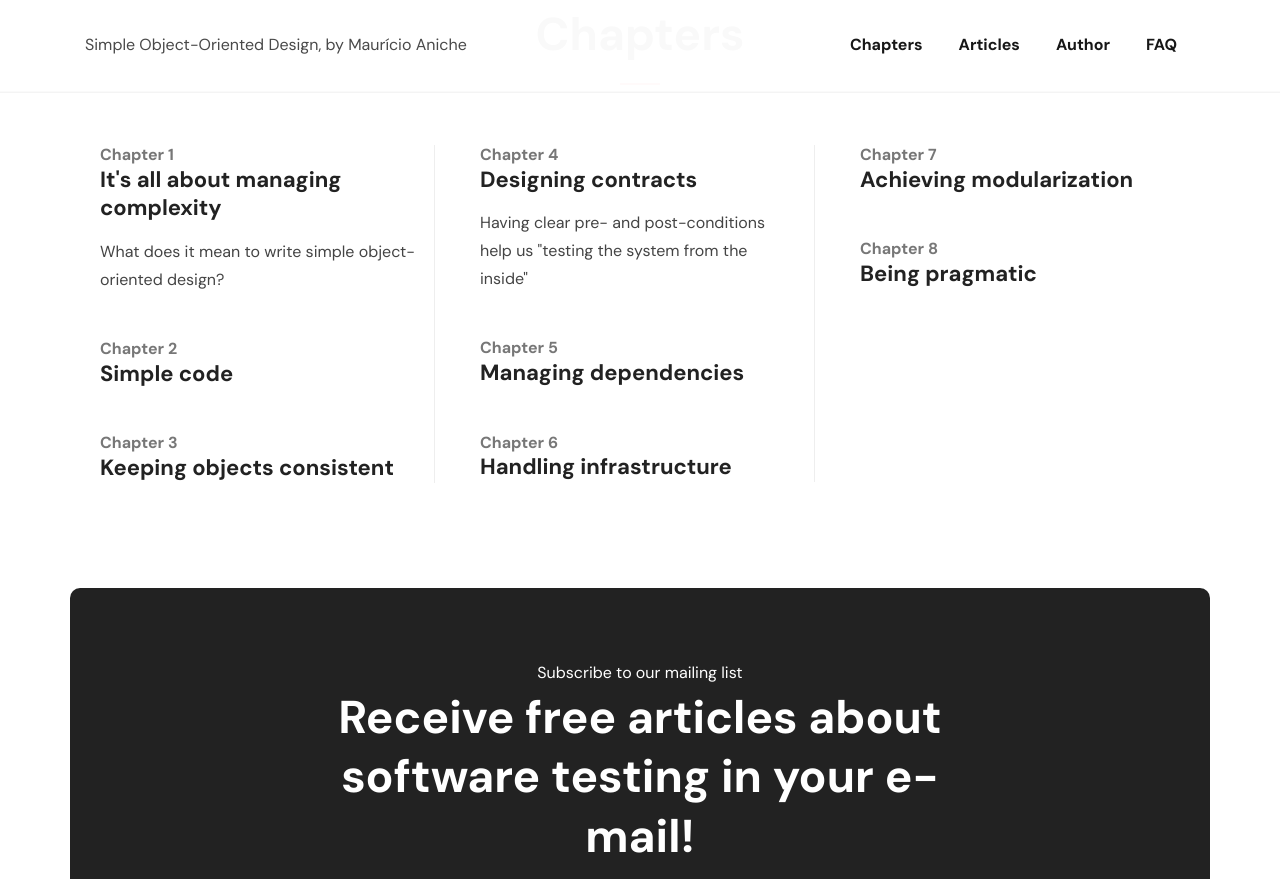
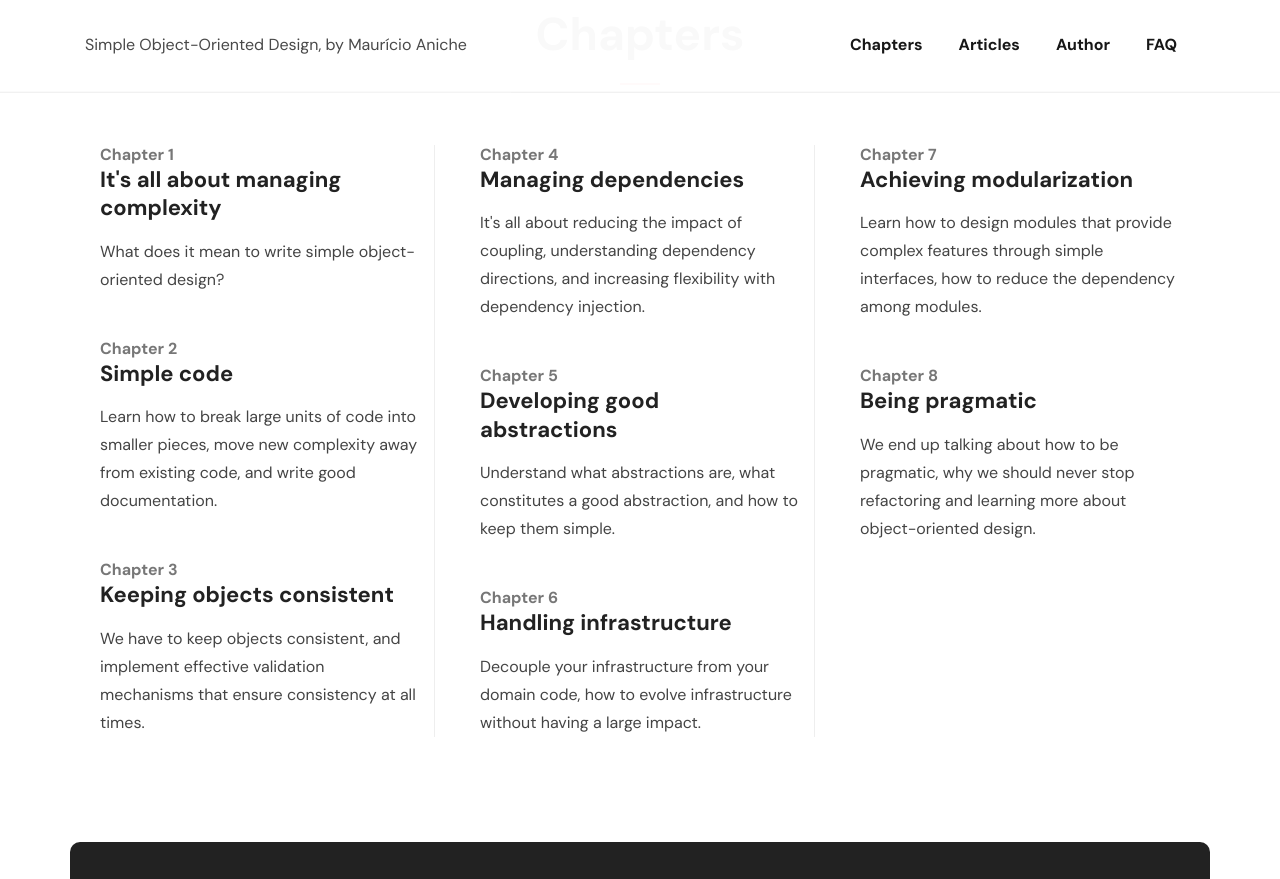
Before and after one commit to simple-object-oriented-design/website, a Jekyll site: the page built from index.html, in a window 1280 px wide and 1400 px high, scrolled down 839 px, cut to the strip 0-879 px from the top of the window. Built offline with Jekyll 4.4.1, drawn with Linux system fonts in a browser that asks for light colours; comment, search, counter and statistics services are not loaded; some of the changed text lies outside the part shown.

Commit message:
more improvements

```diff
--- a/_includes/footer.html
+++ b/_includes/footer.html
@@ -3,8 +3,8 @@
 		<div class="row">
 			<div class="col-lg-4 mr-auto col-sm-6 col-md-12">
 				<div class="widget footer-widget mb-5 mb-lg-0">
-					<h5 class="widget-title">Effective Software Testing</h5>
-					<p class="mt-3">Learn how to write tests in an effective and systematic manner!</p>
+					<h5 class="widget-title">Simple Object-Oriented Design</h5>
+					<p class="mt-3">Learn how to create simple object-oriented systems!</p>
 
 					<p>
                     <a href="{{ site.buy_url }}" class="btn btn-main" id="link_buy_footer">Buy this book!</a>
--- a/index.html
+++ b/index.html
@@ -108,11 +108,11 @@ title: "Effective Software Testing: A Developer's Guide, by Maurício Aniche"
                     </div>
                     <div class="chapter-item">
                         <h4><span>Chapter 2</span> Simple code</h4>
-                        <p></p>
+                        <p>Learn how to break large units of code into smaller pieces, move new complexity away from existing code, and write good documentation.</p>
                     </div>
                     <div class="chapter-item">
                         <h4><span>Chapter 3 </span> Keeping objects consistent</h4>
-                        <p></p>
+                        <p>We have to keep objects consistent, and  implement effective validation mechanisms that ensure consistency at all times.</p>
                     </div>
                 </div>
             </div>
@@ -120,16 +120,16 @@ title: "Effective Software Testing: A Developer's Guide, by Maurício Aniche"
             <div class="col-lg-4 col-md-6">
                 <div class="chapter-list">
                     <div class="chapter-item">
-                        <h4><span>Chapter 4</span> Designing contracts</h4>
-                        <p>Having clear pre- and post-conditions help us "testing the system from the inside"</p>
+                        <h4><span>Chapter 4</span> Managing dependencies</h4>
+                        <p>It's all about reducing the impact of coupling, understanding dependency directions, and increasing flexibility with dependency injection.</p>
                     </div>
                     <div class="chapter-item">
-                        <h4><span>Chapter 5</span> Managing dependencies</h4>
-                        <p></p>
+                        <h4><span>Chapter 5</span> Developing good abstractions</h4>
+                        <p>Understand what abstractions are, what constitutes a good abstraction, and how to keep them simple.</p>
                     </div>
                     <div class="chapter-item">
                         <h4><span>Chapter 6</span> Handling infrastructure</h4>
-                        <p></p>
+                        <p>Decouple your infrastructure from your domain code, how to evolve infrastructure without having a large impact.</p>
                     </div>
                 </div>
             </div>
@@ -138,11 +138,11 @@ title: "Effective Software Testing: A Developer's Guide, by Maurício Aniche"
                 <div class="chapter-list border-right-0">
                     <div class="chapter-item">
                         <h4><span>Chapter 7 </span> Achieving modularization</h4>
-                        <p></p>
+                        <p>Learn how to design modules that provide complex features through simple interfaces, how to reduce the dependency among modules.</p>
                     </div>
                     <div class="chapter-item">
                         <h4><span>Chapter 8</span> Being pragmatic</h4>
-                        <p></p>
+                        <p>We end up talking about how to be pragmatic, why we should never stop refactoring and learning more about object-oriented design.</p>
                     </div>
 
                 </div>
```
